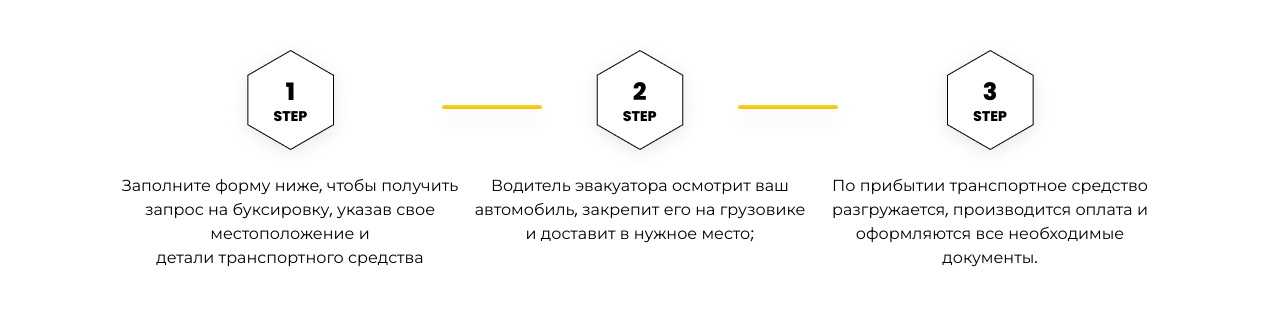
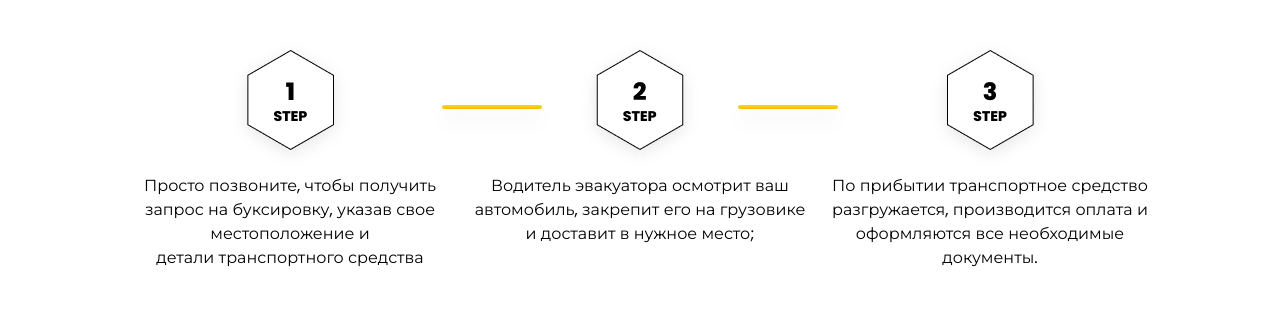
Before and after one commit to aleksandrbykov12/practic_towing, a plain HTML site: page index.html in a window 1280 px wide. Shown: the part 2331-2651 px from the top of the page. Drawn offline with Linux system fonts and the light colour scheme; files whose address does not match are found by name.

Commit message:
Add files via upload

```diff
--- a/index.html
+++ b/index.html
@@ -181,8 +181,8 @@
             <div class="form__item">
               <img src="./img/number1.png" />
               <p>
-                Заполните форму ниже, чтобы получить запрос на буксировку,
-                указав свое местоположение и<br />
+                Просто позвоните, чтобы получить запрос на буксировку, указав
+                свое местоположение и<br />
                 детали транспортного средства
               </p>
             </div>
```
